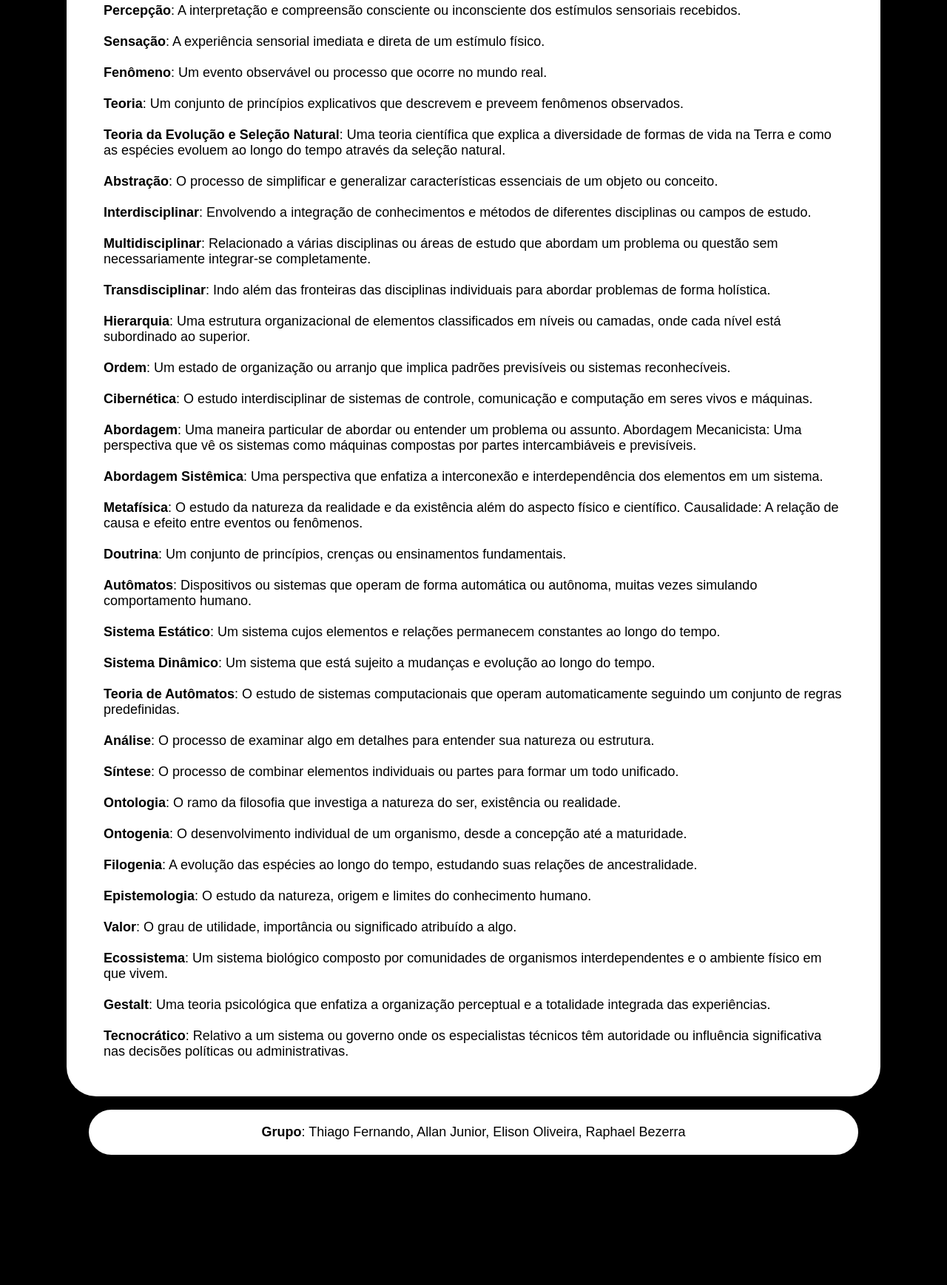
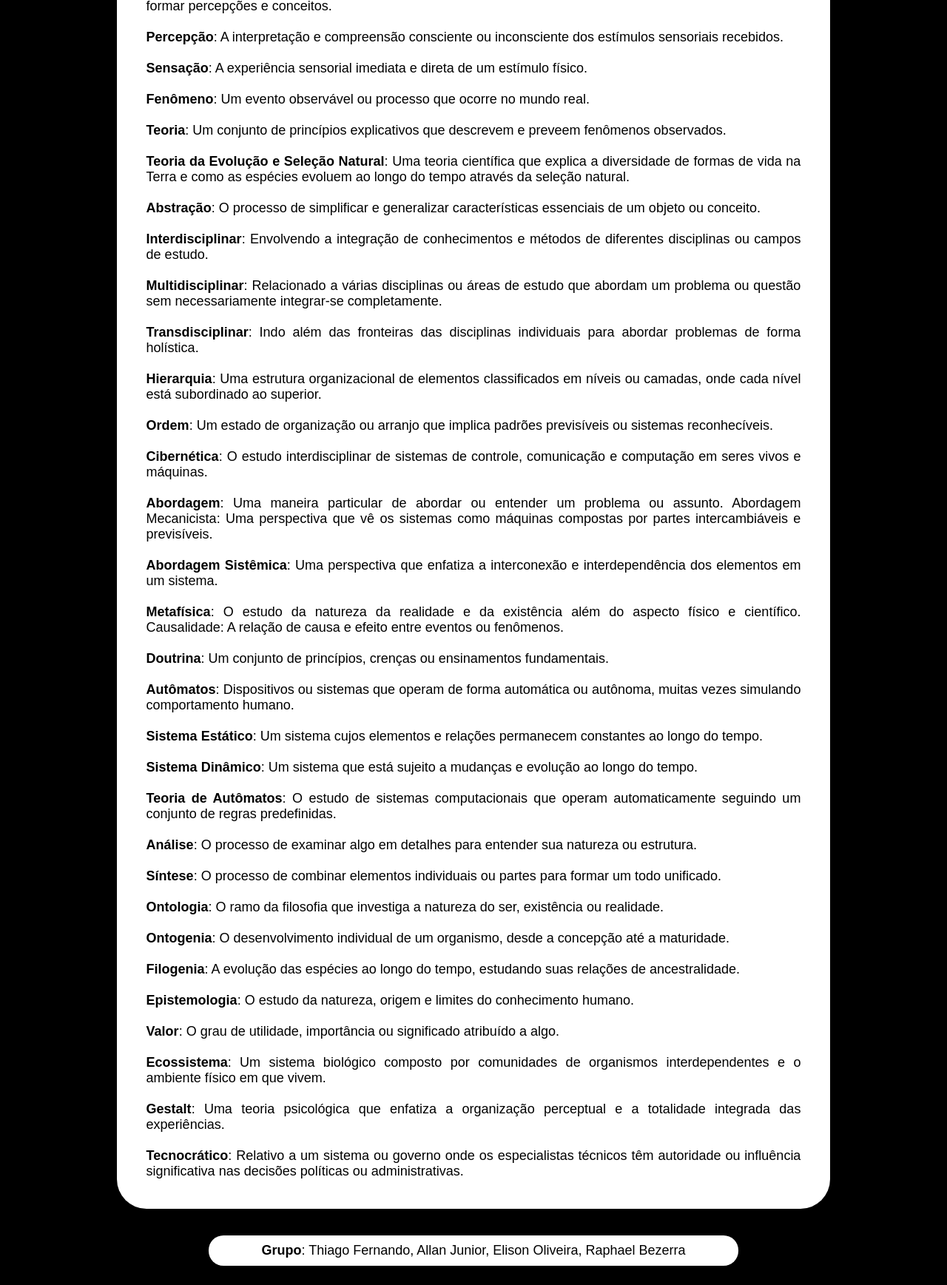
Before and after one commit to ThiagoCelvet/Gloss-rio, a plain HTML site: page index.html in a window 1280 px wide. Shown: the part 511-2248 px from the top of the page at 74% size. Before the commit the page ends 2072 px from the top, so only its background shows below. Drawn offline with Linux system fonts and the light colour scheme.

Commit message:
refactor: Deixei mais limpo e estruturado

```diff
--- a/index.html
+++ b/index.html
@@ -1,149 +1,183 @@
 <!DOCTYPE html>
 <html lang="en">
   <head>
-    <meta charset="UTF-8">
-    <meta name="viewport" content="width=device-width, initial-scale=1.0">
+    <meta charset="UTF-8" />
+    <meta name="viewport" content="width=device-width, initial-scale=1.0" />
     <title>Glossário</title>
-    <link rel="stylesheet" href="style.css">
-        <a href="https://www.flaticon.com/br/icones-gratis/glossario%22%20title=%22gloss%C3%A1rio%20%C3%ADcones%22%3EGloss%C3%A1rio%20%C3%ADcones%20criados%20por%20juicy_fish%20-%20Flaticon">
-            <link rel="shortcut icon" href="livro.png"type="image/x-icon">
-        </a>
+    <link rel="stylesheet" href="style.css" />
+    <link rel="shortcut icon" href="livro.png" type="image/x-icon" />
   </head>
   <body>
-    <h1>Glossário sobre conceitos importantes para a Teoria Geral de Sistemas</h1>
+    <main>
+      <h1>
+        Glossário sobre conceitos importantes para a Teoria Geral de Sistemas
+      </h1>
+
       <p>
-        <strong>Informação</strong>: Dados organizados e significativos que podem ser comunicados, entendidos e utilizados
-        para tomada de decisões ou ações.
-        <br>
-        <br>
-        <strong>Sistema</strong>: Um conjunto de elementos interdependentes que interagem para atingir um objetivo comum.
-        <br>
-        <br>
-        <strong>Sistema de Informação</strong>: Um sistema que coleta, armazena, processa e distribui informações para
-        apoiar as operações, a tomada de decisões e a coordenação dentro de uma organização.
-        <br>
-        <br>
-        <strong>Oportunidade de Negócio</strong>: Uma situação favorável que oferece potencial para lucro ou benefício
-        dentro do contexto empresarial.
-        <strong><br></strong>
-        <br>
-        <strong>Internet</strong>: Uma rede global de computadores interconectados que permite o compartilhamento de
-        informações e recursos em escala mundial.
-        <br>
-        <br>
-        <strong>Construção Mental</strong>: O processo cognitivo pelo qual indivíduos organizam e interpretam informações
-        para formar percepções e conceitos.
-        <br>
-        <br>
-        <strong>Percepção</strong>: A interpretação e compreensão consciente ou inconsciente dos estímulos sensoriais
-        recebidos.
-        <br>
-        <br>
-        <strong>Sensação</strong>: A experiência sensorial imediata e direta de um estímulo físico.
-        <br>
-        <br>
-        <strong>Fenômeno</strong>: Um evento observável ou processo que ocorre no mundo real.
-        <br>
-        <br>
-        <strong>Teoria</strong>: Um conjunto de princípios explicativos que descrevem e preveem fenômenos observados.
-        <br>
-        <br>
-        <strong>Teoria da Evolução e Seleção Natural</strong>: Uma teoria científica que explica a diversidade de formas de
-        vida na Terra e como as espécies evoluem ao longo do tempo através da seleção natural.
-        <br>
-        <br>
-        <strong>Abstração</strong>: O processo de simplificar e generalizar características essenciais de um objeto ou conceito.
-        <br>
-        <br>
-        <strong>Interdisciplinar</strong>: Envolvendo a integração de conhecimentos e métodos de diferentes disciplinas ou
-        campos de estudo.
-        <br>
-        <br>
-        <strong>Multidisciplinar</strong>: Relacionado a várias disciplinas ou áreas de estudo que abordam um problema ou
-        questão sem necessariamente integrar-se completamente.
-        <br>
-        <br>
-        <strong>Transdisciplinar</strong>: Indo além das fronteiras das disciplinas individuais para abordar problemas de
-        forma holística.
-        <br>
-        <br>
-        <strong>Hierarquia</strong>: Uma estrutura organizacional de elementos classificados em níveis ou camadas, onde
-        cada nível está subordinado ao superior.
-        <br>
-        <br>
-        <strong>Ordem</strong>: Um estado de organização ou arranjo que implica padrões previsíveis ou sistemas
-        reconhecíveis.
-        <br>
-        <br>
-        <strong>Cibernética</strong>: O estudo interdisciplinar de sistemas de controle, comunicação e computação em seres
-        vivos e máquinas.
-        <br>
-        <br>
-        <strong>Abordagem</strong>: Uma maneira particular de abordar ou entender um problema ou assunto.
-        Abordagem Mecanicista: Uma perspectiva que vê os sistemas como máquinas compostas por partes
-        intercambiáveis e previsíveis.
-        <br>
-        <br>
-        <strong>Abordagem Sistêmica</strong>: Uma perspectiva que enfatiza a interconexão e interdependência dos
-        elementos em um sistema.
-        <br>
-        <br>
-        <strong>Metafísica</strong>: O estudo da natureza da realidade e da existência além do aspecto físico e científico.
-        Causalidade: A relação de causa e efeito entre eventos ou fenômenos.
-        <br>
-        <br>
-        <strong>Doutrina</strong>: Um conjunto de princípios, crenças ou ensinamentos fundamentais.
-        <br>
-        <br>
-        <strong>Autômatos</strong>: Dispositivos ou sistemas que operam de forma automática ou autônoma, muitas vezes
-        simulando comportamento humano.
-        <br>
-        <br>
-        <strong>Sistema Estático</strong>: Um sistema cujos elementos e relações permanecem constantes ao longo do tempo.
-        <br>
-        <br>
-        <strong>Sistema Dinâmico</strong>: Um sistema que está sujeito a mudanças e evolução ao longo do tempo.
-        <br>
-        <br>
-        <strong>Teoria de Autômatos</strong>: O estudo de sistemas computacionais que operam automaticamente seguindo
-        um conjunto de regras predefinidas.
-        <br>
-        <br>
-        <strong>Análise</strong>: O processo de examinar algo em detalhes para entender sua natureza ou estrutura.
-        <br>
-        <br>
-        <strong>Síntese</strong>: O processo de combinar elementos individuais ou partes para formar um todo unificado.
-        <br>
-        <br>
-        <strong>Ontologia</strong>: O ramo da filosofia que investiga a natureza do ser, existência ou realidade.
-        <br>
-        <br>
-        <strong>Ontogenia</strong>: O desenvolvimento individual de um organismo, desde a concepção até a maturidade.
-        <br>
-        <br>
-        <strong>Filogenia</strong>: A evolução das espécies ao longo do tempo, estudando suas relações de ancestralidade.
-        <br>
-        <br>
-        <strong>Epistemologia</strong>: O estudo da natureza, origem e limites do conhecimento humano.
-        <br>
-        <br>
-        <strong>Valor</strong>: O grau de utilidade, importância ou significado atribuído a algo.
-        <br>
-        <br>
-        <strong>Ecossistema</strong>: Um sistema biológico composto por comunidades de organismos interdependentes e o
-        ambiente físico em que vivem.
-        <br>
-        <br>
-        <strong>Gestalt</strong>: Uma teoria psicológica que enfatiza a organização perceptual e a totalidade integrada das
-        experiências.
-        <br>
-        <br>
-        <strong>Tecnocrático</strong>: Relativo a um sistema ou governo onde os especialistas técnicos têm autoridade ou
-        influência significativa nas decisões políticas ou administrativas.
+        <strong>Informação</strong>: Dados organizados e significativos que
+        podem ser comunicados, entendidos e utilizados para tomada de decisões
+        ou ações.
+        <br />
+        <br />
+        <strong>Sistema</strong>: Um conjunto de elementos interdependentes que
+        interagem para atingir um objetivo comum.
+        <br />
+        <br />
+        <strong>Sistema de Informação</strong>: Um sistema que coleta, armazena,
+        processa e distribui informações para apoiar as operações, a tomada de
+        decisões e a coordenação dentro de uma organização.
+        <br />
+        <br />
+        <strong>Oportunidade de Negócio</strong>: Uma situação favorável que
+        oferece potencial para lucro ou benefício dentro do contexto
+        empresarial.
+        <strong><br /></strong>
+        <br />
+        <strong>Internet</strong>: Uma rede global de computadores
+        interconectados que permite o compartilhamento de informações e recursos
+        em escala mundial.
+        <br />
+        <br />
+        <strong>Construção Mental</strong>: O processo cognitivo pelo qual
+        indivíduos organizam e interpretam informações para formar percepções e
+        conceitos.
+        <br />
+        <br />
+        <strong>Percepção</strong>: A interpretação e compreensão consciente ou
+        inconsciente dos estímulos sensoriais recebidos.
+        <br />
+        <br />
+        <strong>Sensação</strong>: A experiência sensorial imediata e direta de
+        um estímulo físico.
+        <br />
+        <br />
+        <strong>Fenômeno</strong>: Um evento observável ou processo que ocorre
+        no mundo real.
+        <br />
+        <br />
+        <strong>Teoria</strong>: Um conjunto de princípios explicativos que
+        descrevem e preveem fenômenos observados.
+        <br />
+        <br />
+        <strong>Teoria da Evolução e Seleção Natural</strong>: Uma teoria
+        científica que explica a diversidade de formas de vida na Terra e como
+        as espécies evoluem ao longo do tempo através da seleção natural.
+        <br />
+        <br />
+        <strong>Abstração</strong>: O processo de simplificar e generalizar
+        características essenciais de um objeto ou conceito.
+        <br />
+        <br />
+        <strong>Interdisciplinar</strong>: Envolvendo a integração de
+        conhecimentos e métodos de diferentes disciplinas ou campos de estudo.
+        <br />
+        <br />
+        <strong>Multidisciplinar</strong>: Relacionado a várias disciplinas ou
+        áreas de estudo que abordam um problema ou questão sem necessariamente
+        integrar-se completamente.
+        <br />
+        <br />
+        <strong>Transdisciplinar</strong>: Indo além das fronteiras das
+        disciplinas individuais para abordar problemas de forma holística.
+        <br />
+        <br />
+        <strong>Hierarquia</strong>: Uma estrutura organizacional de elementos
+        classificados em níveis ou camadas, onde cada nível está subordinado ao
+        superior.
+        <br />
+        <br />
+        <strong>Ordem</strong>: Um estado de organização ou arranjo que implica
+        padrões previsíveis ou sistemas reconhecíveis.
+        <br />
+        <br />
+        <strong>Cibernética</strong>: O estudo interdisciplinar de sistemas de
+        controle, comunicação e computação em seres vivos e máquinas.
+        <br />
+        <br />
+        <strong>Abordagem</strong>: Uma maneira particular de abordar ou
+        entender um problema ou assunto. Abordagem Mecanicista: Uma perspectiva
+        que vê os sistemas como máquinas compostas por partes intercambiáveis e
+        previsíveis.
+        <br />
+        <br />
+        <strong>Abordagem Sistêmica</strong>: Uma perspectiva que enfatiza a
+        interconexão e interdependência dos elementos em um sistema.
+        <br />
+        <br />
+        <strong>Metafísica</strong>: O estudo da natureza da realidade e da
+        existência além do aspecto físico e científico. Causalidade: A relação
+        de causa e efeito entre eventos ou fenômenos.
+        <br />
+        <br />
+        <strong>Doutrina</strong>: Um conjunto de princípios, crenças ou
+        ensinamentos fundamentais.
+        <br />
+        <br />
+        <strong>Autômatos</strong>: Dispositivos ou sistemas que operam de forma
+        automática ou autônoma, muitas vezes simulando comportamento humano.
+        <br />
+        <br />
+        <strong>Sistema Estático</strong>: Um sistema cujos elementos e relações
+        permanecem constantes ao longo do tempo.
+        <br />
+        <br />
+        <strong>Sistema Dinâmico</strong>: Um sistema que está sujeito a
+        mudanças e evolução ao longo do tempo.
+        <br />
+        <br />
+        <strong>Teoria de Autômatos</strong>: O estudo de sistemas
+        computacionais que operam automaticamente seguindo um conjunto de regras
+        predefinidas.
+        <br />
+        <br />
+        <strong>Análise</strong>: O processo de examinar algo em detalhes para
+        entender sua natureza ou estrutura.
+        <br />
+        <br />
+        <strong>Síntese</strong>: O processo de combinar elementos individuais
+        ou partes para formar um todo unificado.
+        <br />
+        <br />
+        <strong>Ontologia</strong>: O ramo da filosofia que investiga a natureza
+        do ser, existência ou realidade.
+        <br />
+        <br />
+        <strong>Ontogenia</strong>: O desenvolvimento individual de um
+        organismo, desde a concepção até a maturidade.
+        <br />
+        <br />
+        <strong>Filogenia</strong>: A evolução das espécies ao longo do tempo,
+        estudando suas relações de ancestralidade.
+        <br />
+        <br />
+        <strong>Epistemologia</strong>: O estudo da natureza, origem e limites
+        do conhecimento humano.
+        <br />
+        <br />
+        <strong>Valor</strong>: O grau de utilidade, importância ou significado
+        atribuído a algo.
+        <br />
+        <br />
+        <strong>Ecossistema</strong>: Um sistema biológico composto por
+        comunidades de organismos interdependentes e o ambiente físico em que
+        vivem.
+        <br />
+        <br />
+        <strong>Gestalt</strong>: Uma teoria psicológica que enfatiza a
+        organização perceptual e a totalidade integrada das experiências.
+        <br />
+        <br />
+        <strong>Tecnocrático</strong>: Relativo a um sistema ou governo onde os
+        especialistas técnicos têm autoridade ou influência significativa nas
+        decisões políticas ou administrativas.
       </p>
-    <br>
-    <p class="p2">
-        <strong>Grupo</strong>: Thiago Fernando, Allan Junior, Elison Oliveira, Raphael Bezerra
+    </main>
+
+    <footer>
+      <p>
+        <strong>Grupo</strong>: Thiago Fernando, Allan Junior, Elison Oliveira,
+        Raphael Bezerra
       </p>
+    </footer>
   </body>
 </html>
--- a/style.css
+++ b/style.css
@@ -1,41 +1,46 @@
-h1{
+* {
+  font-family: Arial, Helvetica, sans-serif;
+}
+
+main {
+  display: flex;
+  align-items: center;
+  justify-content: center;
+  flex-direction: column;
+}
+
+body {
+  background-color: black;
+}
+
+h1 {
   text-align: center;
   font-size: x-large;
-   font-family: Arial, Helvetica, sans-serif;
-   color: black;
   background-color: white;
   border-radius: 25px;
-   height: 50px;
-   width: 1000px;
-   margin: 0 auto;
-   padding: 10px;
+  width: 55%;
+  padding: 20px;
 }
-p{
-    font-family: Arial, Helvetica, sans-serif;
+
+p {
+  text-align: justify;
   font-size: large;
-    text-align: left;
-    padding: 50px;
-    color: black;
+  padding: 40px;
   background-color: white;
   border-radius: 40px;
-    width: 1000px;
-    margin: 0 auto;
-    position: relative;
-    top: 30px;
+  width: 70%;
 }
-body{
-    background-color: black;
+
+footer {
+  display: flex;
+  justify-content: center;
+  align-items: center;
 }
-.p2{
-    font-family: Arial, Helvetica, sans-serif;
-    font-size: large;
+
+footer p {
   text-align: center;
-    padding: 20px;
-    color: black;
+  padding: 10px;
   background-color: white;
-    border-radius: 40px;
-    width: 1000px;
-    margin: 0 auto;
-    position: relative;
-    top: 30px;
+  border-radius: 20px;
+  width: 55%;
 }
```
Lines whose indentation alone changed are shown as unchanged.
